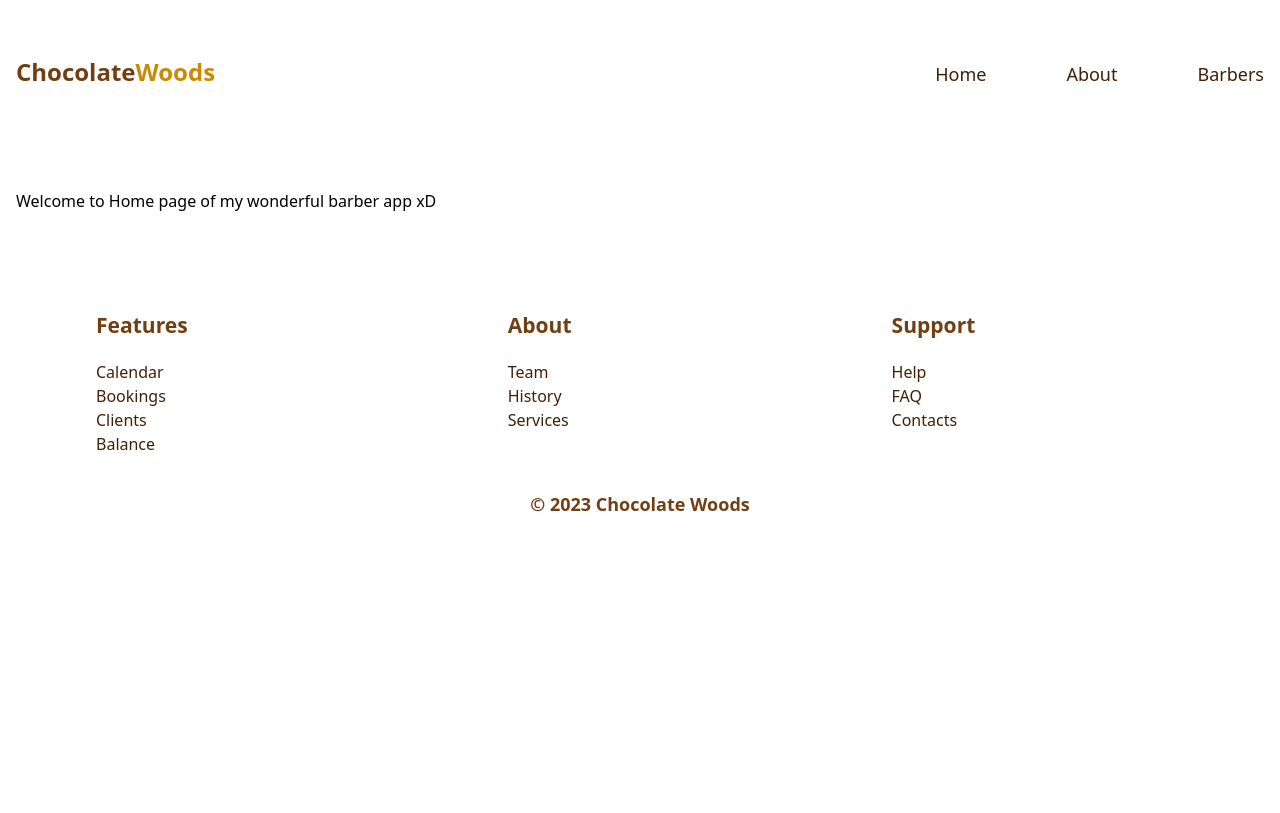
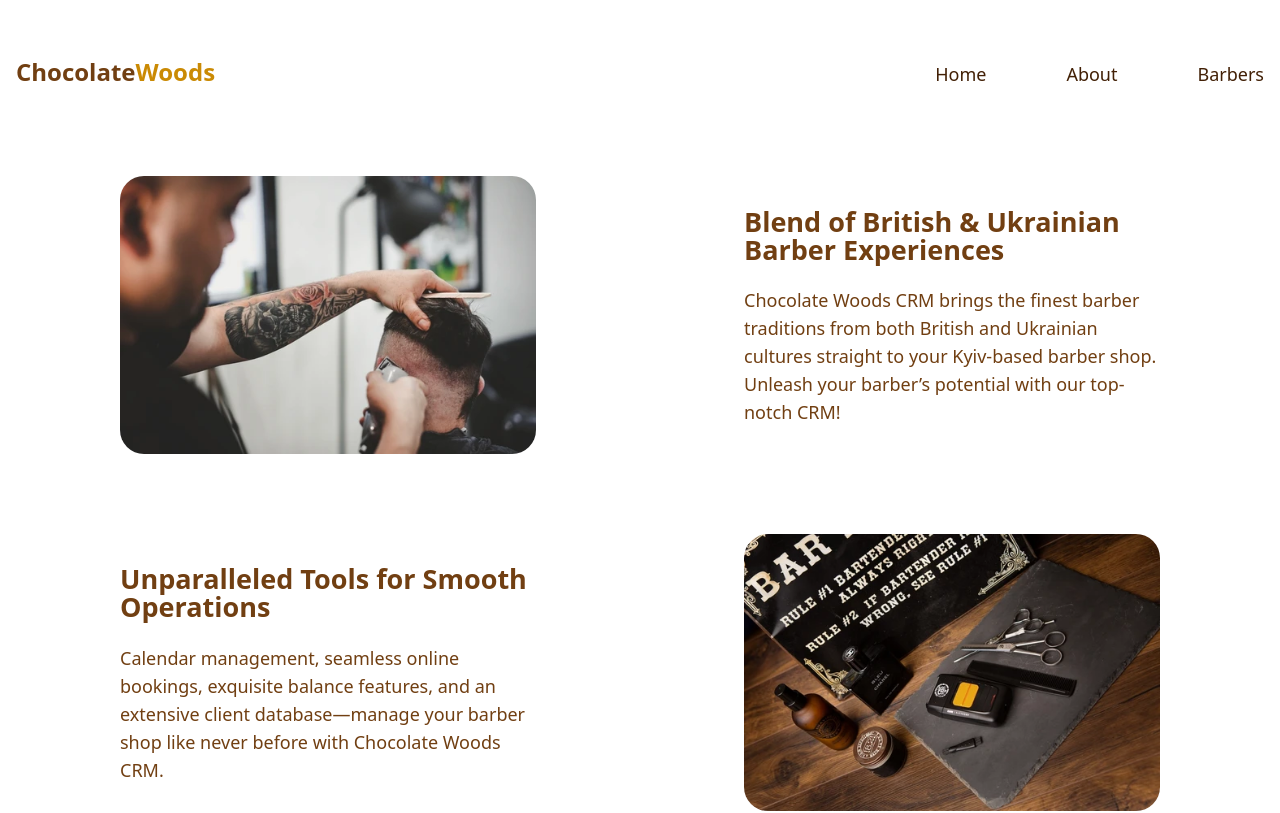
Before and after one commit to Anteycu/barber-shop, a React (Vite) app: page / in a window 1280 px wide. Shown: the top 813 px of the page. Built offline with nearby package versions, Linux system fonts and the light colour scheme.

Commit message:
added more styles

```diff
--- a/src/components/barber.tsx
+++ b/src/components/barberItem.tsx
@@ -6,8 +6,8 @@ type Props = {
 
 export function BarberItem({ barber: { name, services } }: Props) {
   return (
-    <div>
-      <h2>{name}</h2>
+    <div className="text-base font-medium text-yellow-900">
+      <h2 className="text-xl text-yellow-800">{name}</h2>
       <p>Hairdresser-colorist</p>
       <p> Services</p>
       <ul>
--- /dev/null
+++ b/src/components/featureItem.tsx
@@ -0,0 +1,20 @@
+interface Props {
+  children: string;
+  title: string;
+  src: string;
+  order?: string;
+}
+
+export const FeatureItem = ({ children, title, src, order }: Props) => {
+  return (
+    <div
+      className={`flex ${order} justify-around items-center mb-20 text-lg font-medium text-yellow-900`}
+    >
+      <img className="w-1/3 rounded-3xl" src={src} alt="Barber works" />
+      <div className="w-1/3">
+        <h2>{title}</h2>
+        <p>{children}</p>
+      </div>
+    </div>
+  );
+};
--- a/src/pages/About.tsx
+++ b/src/pages/About.tsx
@@ -2,9 +2,11 @@ import { Container } from "../components/container";
 export function About() {
   return (
     <div>
-      <section className="pt-8 pb-8">
+      <section className="pt-8 pb-8 text-lg font-medium text-yellow-900">
         <Container>
-          <h1>Mission of the Chocolate Woods</h1>
+          <h1 className="text-2xl text-yellow-800">
+            Mission of the Chocolate Woods
+          </h1>
           <p>
             Our mission is to help beauty professionals save time. Thats why I
             want to create app that allows them to manage their clients easily.
@@ -13,19 +15,19 @@ export function About() {
           </p>
         </Container>
       </section>
-      <section>
+      <section className="pt-8 pb-8 text-lg font-medium text-yellow-900">
         <Container>
-          <h2>Our features</h2>
+          <h2 className="text-2xl text-yellow-800">Our services</h2>
           <ul>
             <li>
-              <h3>Calendar</h3>
+              <h3 className="text-xl">Calendar</h3>
               <p>
                 Useful instrument for planing your work time. Setting and
                 understanding your vacant hours for different client orders.
               </p>
             </li>
             <li>
-              <h3>Balance</h3>
+              <h3 className="text-xl">Balance</h3>
               <p>Help to count your great profit.</p>
             </li>
             <li>
@@ -36,7 +38,7 @@ export function About() {
               </p>
             </li>
             <li>
-              <h3>Client base</h3>
+              <h3 className="text-xl">Client base</h3>
               <p>
                 Accumulate information from registered users and helps beauty
                 professionalists to keep in touch with their clients.
--- a/src/pages/Barbers.tsx
+++ b/src/pages/Barbers.tsx
@@ -1,4 +1,4 @@
-import { BarberItem } from "../components/barber";
+import { BarberItem } from "../components/barberItem";
 import { Container } from "../components/container";
 import { Barber } from "../domains/barber/types";
 
@@ -11,7 +11,15 @@ export function Barbers({ barbers }: Props) {
     <div>
       <section className="pt-8 pb-8">
         <Container>
-          <ul>
+          <div className="w-1/2 mx-auto mb-20 font-medium text-center">
+            <h1 className="text-3xl text-yellow-800">Our Barbers</h1>
+            <p className="text-lg text-yellow-900">
+              Meet the masterful craftsmen of Chocolate Woods. Our experts are
+              trained in the latest techniques and inspired by both British and
+              Ukrainian barbering traditions.
+            </p>
+          </div>
+          <ul className="grid grid-cols-3 gap-y-20">
             {barbers.map((barber: Barber) => (
               <BarberItem key={barber.id} barber={barber} />
             ))}
--- a/src/pages/Home.tsx
+++ b/src/pages/Home.tsx
@@ -1,11 +1,28 @@
 import { Container } from "../components/container";
+import { FeatureItem } from "../components/featureItem";
 
 export function Home() {
   return (
     <div>
       <section className="pt-8 pb-8">
         <Container>
-          <p>Welcome to Home page of my wonderful barber app xD</p>
+          <FeatureItem
+            title="Blend of British & Ukrainian Barber Experiences"
+            src="./src/assets/barberWork.webp"
+          >
+            Chocolate Woods CRM brings the finest barber traditions from both
+            British and Ukrainian cultures straight to your Kyiv-based barber
+            shop. Unleash your barber’s potential with our top-notch CRM!
+          </FeatureItem>
+          <FeatureItem
+            title="Unparalleled Tools for Smooth Operations"
+            src="./src/assets/instruments.webp"
+            order="flex-row-reverse"
+          >
+            Calendar management, seamless online bookings, exquisite balance
+            features, and an extensive client database—manage your barber shop
+            like never before with Chocolate Woods CRM.
+          </FeatureItem>
         </Container>
       </section>
     </div>
```
Also changed, not shown: src/assets/barberWork.webp (added), src/assets/instruments.webp (added).
